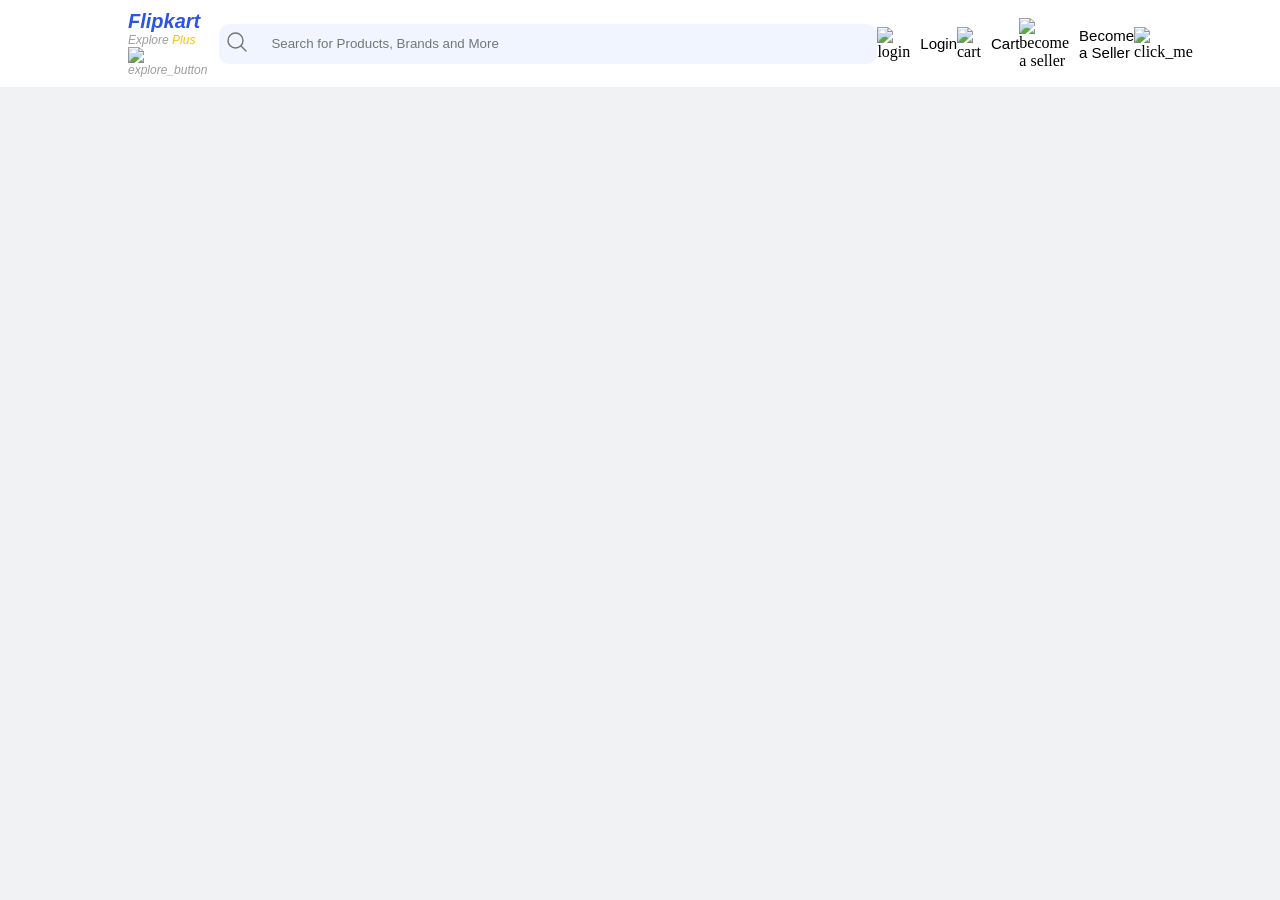
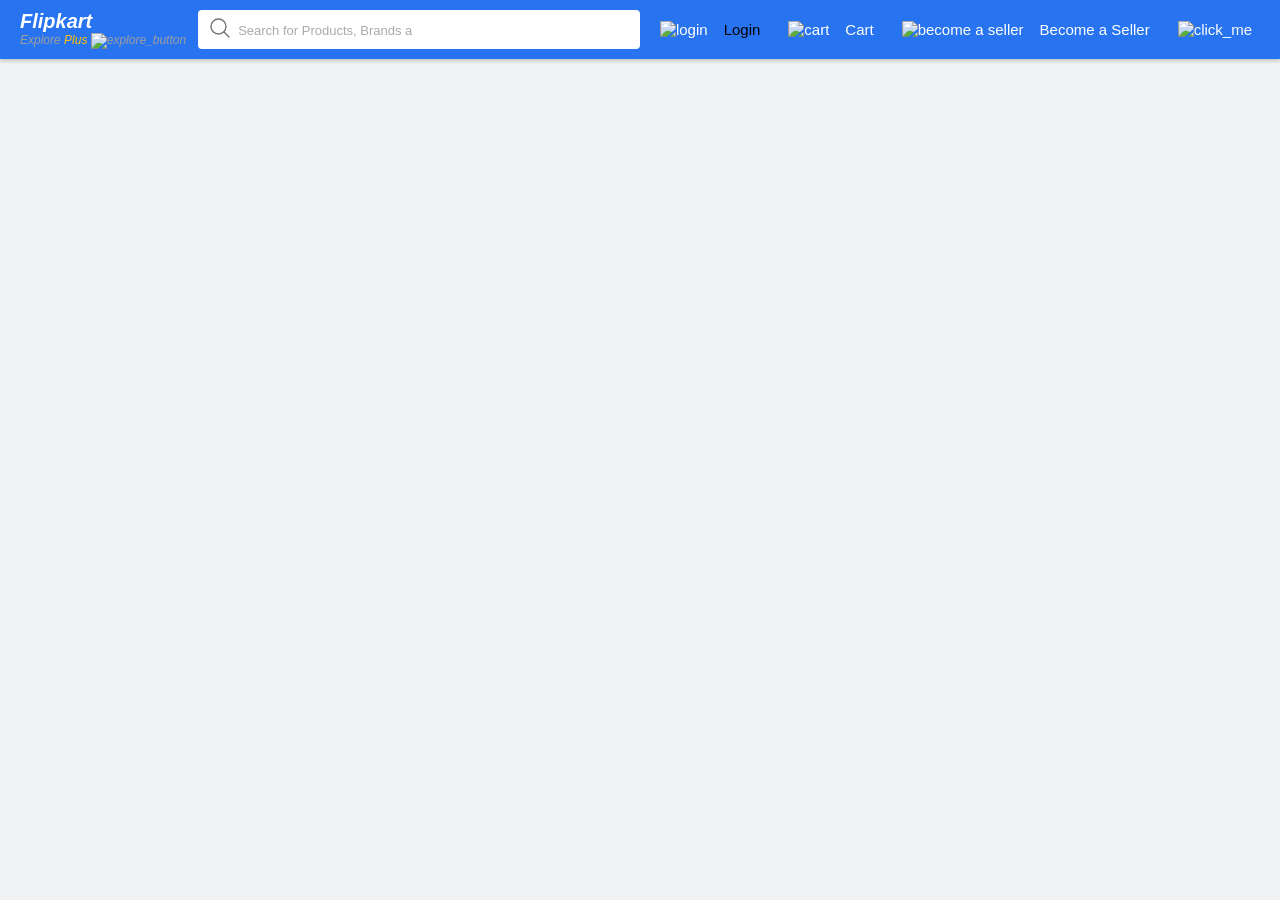

Refactor product and category pages with improved styling and layout

--- a/public/stylesheet/navbar.css
+++ b/public/stylesheet/navbar.css
@@ -1,72 +1,178 @@
-*
-{
-    padding: 0%;
-    margin: 0%;
+* {
+    padding: 0;
+    margin: 0;
+    box-sizing: border-box;
 }
-nav
-{
-    background-color: white;
+
+nav {
+    background-color: #2874F0;
+    position: sticky;
+    top: 0;
+    z-index: 1000;
+    box-shadow: 0 2px 4px rgba(0,0,0,0.2);
 }
-#nav
-{
+
+#nav {
     display: flex;
     justify-content: space-between;
-    margin-top: 12px;
     align-items: center;
-    padding-bottom: 10px;
-    padding-top: 10px;
-    background-color: white;
-    width: 80%;
-    margin: auto;
+    padding: 10px 20px;
+    background-color: #2874F0;
+    max-width: 1400px;
+    margin: 0 auto;
+    gap: 12px;
 }
 
-#nav1
-{
+#nav1 {
     display: flex;
     flex-direction: column;
+    flex-shrink: 0;
 }
 
-body
-{
+body {
     background-color: #f1f2f4;
 }
 
-#logo_name
-{       
+#logo_name {
     font-size: 20px;
     font-family: sans-serif;
     font-style: italic;
-    color: #2A55E5;
+    color: #fff;
     font-weight: bold;
+    white-space: nowrap;
 }
 
 #logo_name:hover {
     cursor: pointer;
 }
 
-.nav2
-{
+#logo_name span {
+    color: #ffe500;
+}
+
+.nav2 {
     display: flex;
     align-items: center;
-    justify-content: space-between;
-}
-
-#input_data
-{
-    background-color:#F0F5FF;
-    border: none;
-    width: 600px;
-    height: 20px;
-    margin-left: 12px;
-    padding-left: 10px;
+    color: #fff;
+    white-space: nowrap;
+    font-family: sans-serif;
+    font-size: 15px;
+    padding: 4px 8px;
     border-radius: 4px;
+    cursor: pointer;
+    gap: 6px;
+    transition: background 0.15s;
 }
 
-#searchbar
-{
-    background-color: #F0F5FF;
-    padding: 6px;
-    border-radius: 10px;
-    margin-left: 12px;
-    padding-right: auto;
+.nav2:hover {
+    background: rgba(255,255,255,0.15);
+}
+
+.nav2 a {
+    text-decoration: none;
+    color: #fff;
+}
+
+#searchbar {
+    background-color: #fff;
+    padding: 6px 10px;
+    border-radius: 4px;
+    flex: 1;
+    min-width: 0;
+    display: flex;
+    align-items: center;
+    gap: 6px;
+}
+
+#input_data {
+    background-color: #fff;
+    border: none;
+    outline: none;
+    width: 100%;
+    height: 22px;
+    font-size: 14px;
+    color: #333;
+}
+
+#input_data::placeholder {
+    color: #aaa;
+    font-size: 13px;
+}
+
+/* Hamburger button — hidden on desktop */
+#hamburger {
+    display: none;
+    flex-direction: column;
+    gap: 4px;
+    cursor: pointer;
+    padding: 4px;
+}
+
+#hamburger span {
+    display: block;
+    width: 22px;
+    height: 2px;
+    background: #fff;
+    border-radius: 2px;
+}
+
+/* Mobile nav links drawer */
+#nav-links {
+    display: flex;
+    align-items: center;
+    gap: 4px;
+}
+
+/* ── Responsive ── */
+@media (max-width: 900px) {
+    #input_data {
+        font-size: 12px;
+    }
+    .nav2 {
+        font-size: 13px;
+        padding: 4px 6px;
+    }
+}
+
+@media (max-width: 680px) {
+    #nav {
+        flex-wrap: wrap;
+        padding: 8px 12px;
+        gap: 8px;
+    }
+
+    #hamburger {
+        display: flex;
+    }
+
+    #nav-links {
+        display: none;
+        width: 100%;
+        flex-direction: column;
+        align-items: flex-start;
+        background: #1a65e0;
+        padding: 8px 0;
+        border-radius: 4px;
+        gap: 0;
+    }
+
+    #nav-links.open {
+        display: flex;
+    }
+
+    #nav-links .nav2 {
+        width: 100%;
+        padding: 10px 16px;
+        border-radius: 0;
+    }
+
+    #searchbar {
+        order: 3;
+        width: 100%;
+        flex: none;
+    }
+
+    #nav1 {
+        flex: 1;
+    }
 }
